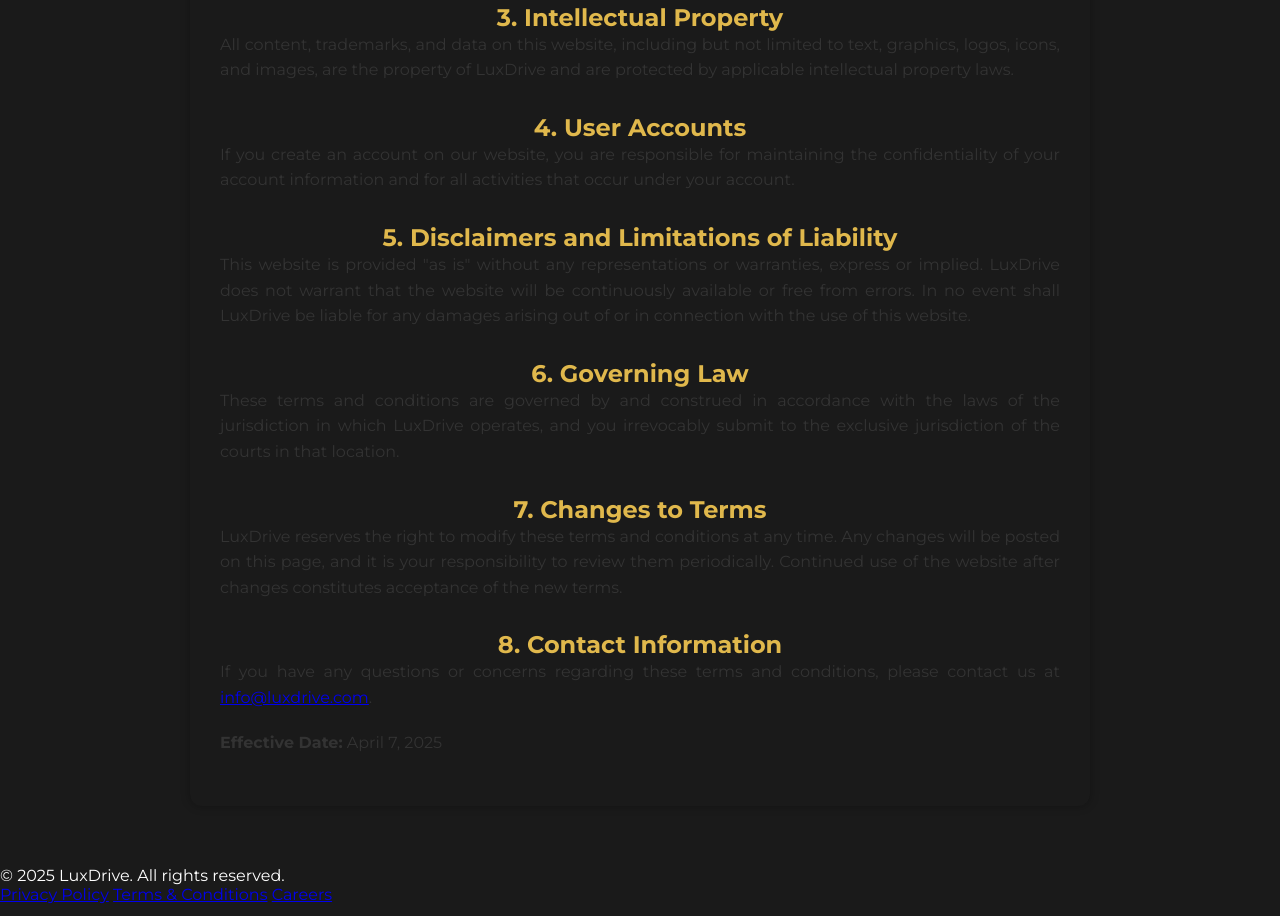
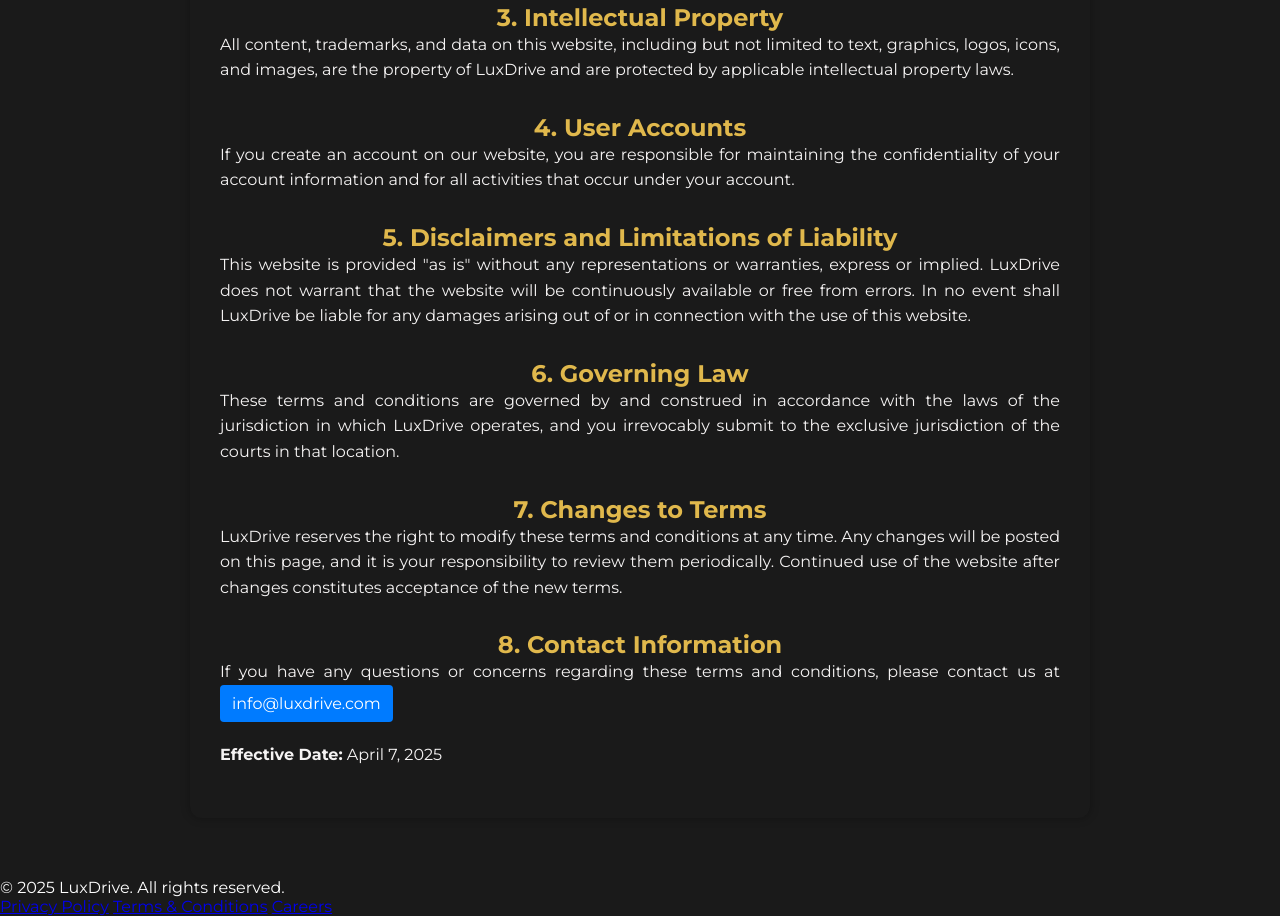
Before and after one commit to Elvisrrahmani/webaadv, a plain HTML site: page projekti personal 1/contact.html in a window 1280 px wide. Shown: the part 558-1474 px from the top of the page. Drawn offline with Linux system fonts and the light colour scheme.

Commit message:
strateg1

```diff
--- a/projekti personal 1/contact.css
+++ b/projekti personal 1/contact.css
@@ -96,7 +96,7 @@
   line-height: 1.6; /* Increases line spacing for improved text flow */
   text-align: justify; /* Ensures text aligns evenly along both margins */
   margin-bottom: 20px; /* Adds space between paragraphs */
-    color: #333; /* Sets a dark gray color for the text */
+  color: #f5f3f3; /* Sets a dark gray color for the text */
 }
 
 /* 📱 Media Queries */
--- a/projekti personal 1/contact.html
+++ b/projekti personal 1/contact.html
@@ -49,7 +49,9 @@
       <p>LuxDrive reserves the right to modify these terms and conditions at any time. Any changes will be posted on this page, and it is your responsibility to review them periodically. Continued use of the website after changes constitutes acceptance of the new terms.</p>
 
       <h3>8. Contact Information</h3>
-      <p>If you have any questions or concerns regarding these terms and conditions, please contact us at <a href="mailto:info@luxdrive.com">info@luxdrive.com</a>.</p>
+      <p>If you have any questions or concerns regarding these terms and conditions, please contact us at <a href="mailto:info@luxdrive.com" style="display: inline-block; padding: 6px 12px; background-color: #007BFF; color: white; text-decoration: none; border-radius: 4px;">
+        info@luxdrive.com
+      </a></p>
 
       <p><strong>Effective Date:</strong> April 7, 2025</p>
     </div>
```
Also changed, not shown: projekti personal 1/index1.html (+3 -3 lines). Lines whose indentation alone changed are shown as unchanged.
